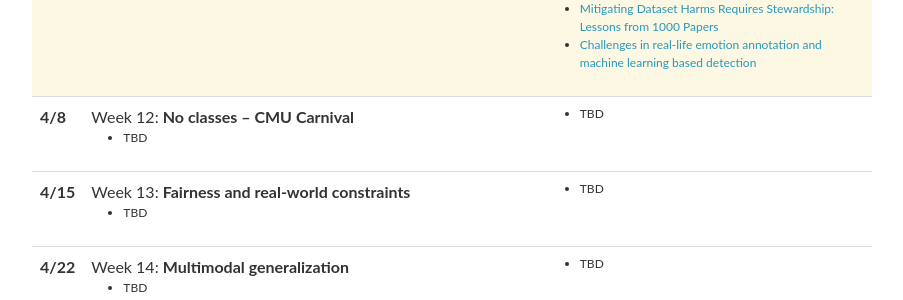
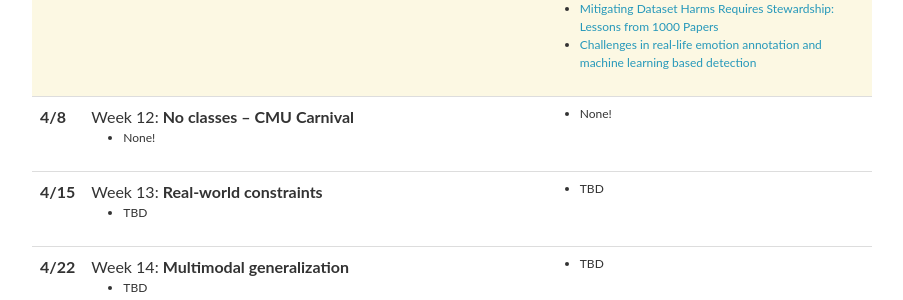
Before and after one commit to CMU-MultiComp-Lab/adv-mmml-course, a Jekyll site: the page built from _pages/schedule.md, in a window 1280 px wide and 900 px high, scrolled down 3654 px. Shown: the part 184-484 px from the top of the window, without its empty margins (188-1091 px from the left). Built offline with Jekyll 4.4.1, drawn with Linux system fonts in a browser that asks for light colours; nearby versions of some CDN libraries; comment, search, counter and statistics services are not loaded.

Commit message:
Update lectures.yml

```diff
--- a/_data/lectures.yml
+++ b/_data/lectures.yml
@@ -213,15 +213,13 @@
 - date: 4/8
   title: >
     Week 12: <strong>No classes – CMU Carnival</strong>
-  slides:
   topics:
-    - TBD
-  readings: TBD
+    - None!
+  readings: None!
 
 - date: 4/15
   title: >
-    Week 13: <strong>Fairness and real-world constraints</strong>
-  slides:
+    Week 13: <strong>Real-world constraints</strong>
   topics:
     - TBD
   readings: TBD
@@ -229,7 +227,6 @@
 - date: 4/22
   title: >
     Week 14: <strong>Multimodal generalization</strong>
-  slides:
   topics:
     - TBD
   readings: TBD
@@ -237,7 +234,6 @@
 - date: 4/29
   title: >
     Week 15: <strong>Low-resource settings</strong>
-  slides:
   topics:
     - TBD
   readings: TBD
```
